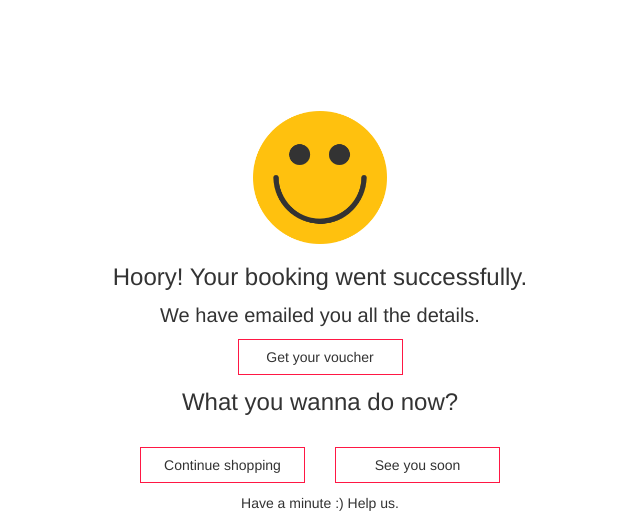
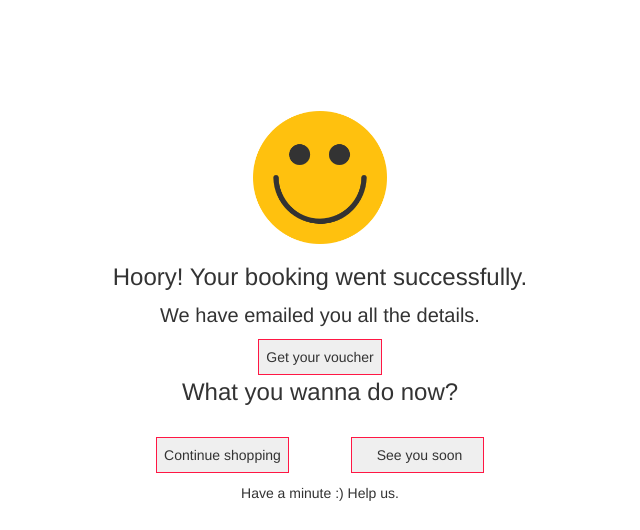
Before and after one commit to narender2031/thankyoupage, a plain HTML site: page index.html in a window 1280 px wide. Shown: the top 530 px of the page, without its empty margins (320-960 px from the left). Drawn offline with nearby package versions, Linux system fonts and the light colour scheme.

Commit message:
new chnage

```diff
--- a/index.html
+++ b/index.html
@@ -35,7 +35,7 @@
                                 </div>
                                 <div class="col-md-4 col-sm-12 col-xs-12">
                                     <center>
-                                            <p class="voucher-details">Get your voucher</p>
+                                            <button class="voucher-details">Get your voucher</button>
                                     </center>
                                 </div>
                                 <div class="col-md-4 col-sm-12 col-xs-12">
@@ -51,12 +51,12 @@
                                 </div>
                                 <div class="col-md-4 col-sm-6 col-xs-12">
                                    <center>
-                                        <p class="continue-shopping">Continue shopping</p>
+                                        <button class="continue-shopping">Continue shopping</button>
                                     </center>
                                 </div>
                                 <div class="col-md-4 col-sm-6 col-xs-12">
                                    <center>
-                                       <p class="continue-shopping">See you soon</p>
+                                       <button class="see-you-soon-shopping">See you soon</button>
                                     </center>
                                 </div>
                                 <div class="col-md-2">
@@ -64,7 +64,7 @@
                             </div>
                             <div class="row">
                                 <center>
-                                    <p>Have a minute :) Help us.</p>
+                                    <p class="help-us">Have a minute :) Help us.</p>
                                 </center>
                             </div>
                             <div class="row">
--- a/style.css
+++ b/style.css
@@ -11,3 +11,12 @@
     border: 1px solid #ff1744;
     padding: 7px;
 }
+.see-you-soon-shopping{
+    border: 1px solid #ff1744;
+    padding: 7px;
+    padding-left: 25px;
+    padding-right: 21px;
+}
+.help-us{
+    margin-top: 10px;
+}
```
